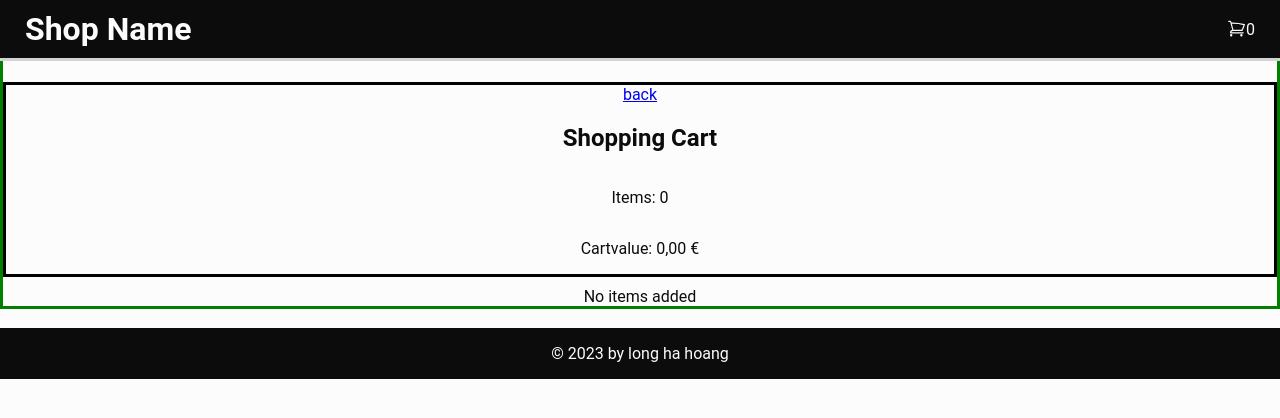
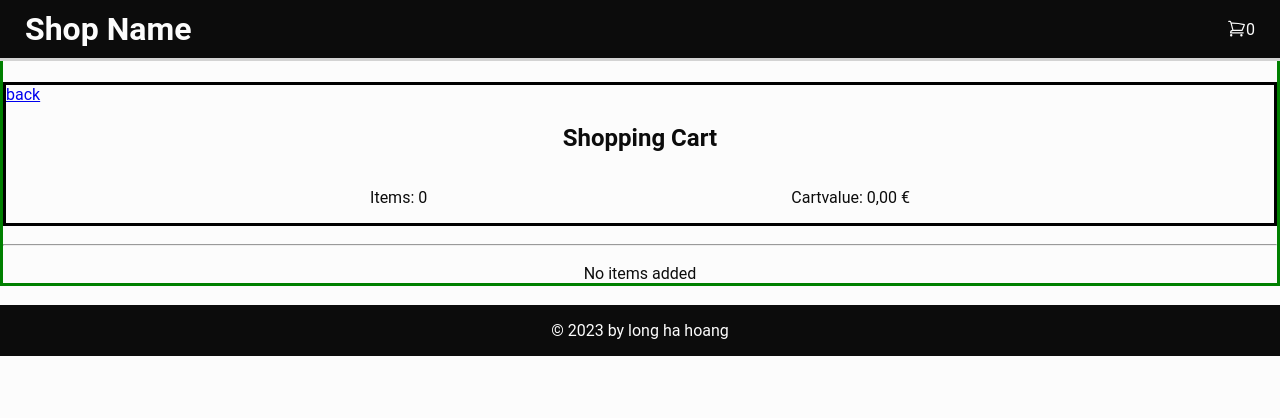
Before and after one commit to Long-HaHoang/capstone-project, a Next.js app: page /ShoppingCart in a window 1280 px wide. Shown: the top 418 px of the page. Built offline with nearby package versions, Linux system fonts and the light colour scheme.

Commit message:
Add styled component to shopping cart

```diff
--- a/pages/ShoppingCart/index.js
+++ b/pages/ShoppingCart/index.js
@@ -25,11 +25,14 @@ export default function ShoppingCartPage({ cartItems, onDeleteItem }) {
   return (
     <Styled.MainContent>
       <Styled.TopInfoSection>
-        <Link href={"/"}>back</Link>
+        <Styled.CartBackLink href={"/"}>back</Styled.CartBackLink>
         <h2>Shopping Cart</h2>
-        <p>Items: {sumOfAllItemAmount}</p>
-        <p>Cartvalue: {formatNumberToDeCurrency(sumOfAllItemPrices)}</p>
+        <Styled.CartContentMetric>
+          <p>Items: {sumOfAllItemAmount}</p>
+          <p>Cartvalue: {formatNumberToDeCurrency(sumOfAllItemPrices)}</p>
+        </Styled.CartContentMetric>
       </Styled.TopInfoSection>
+      <Styled.CartHR />
       <Styled.CartItemList>
         {cartItems.length === 0 ? (
           <li>No items added</li>
```
